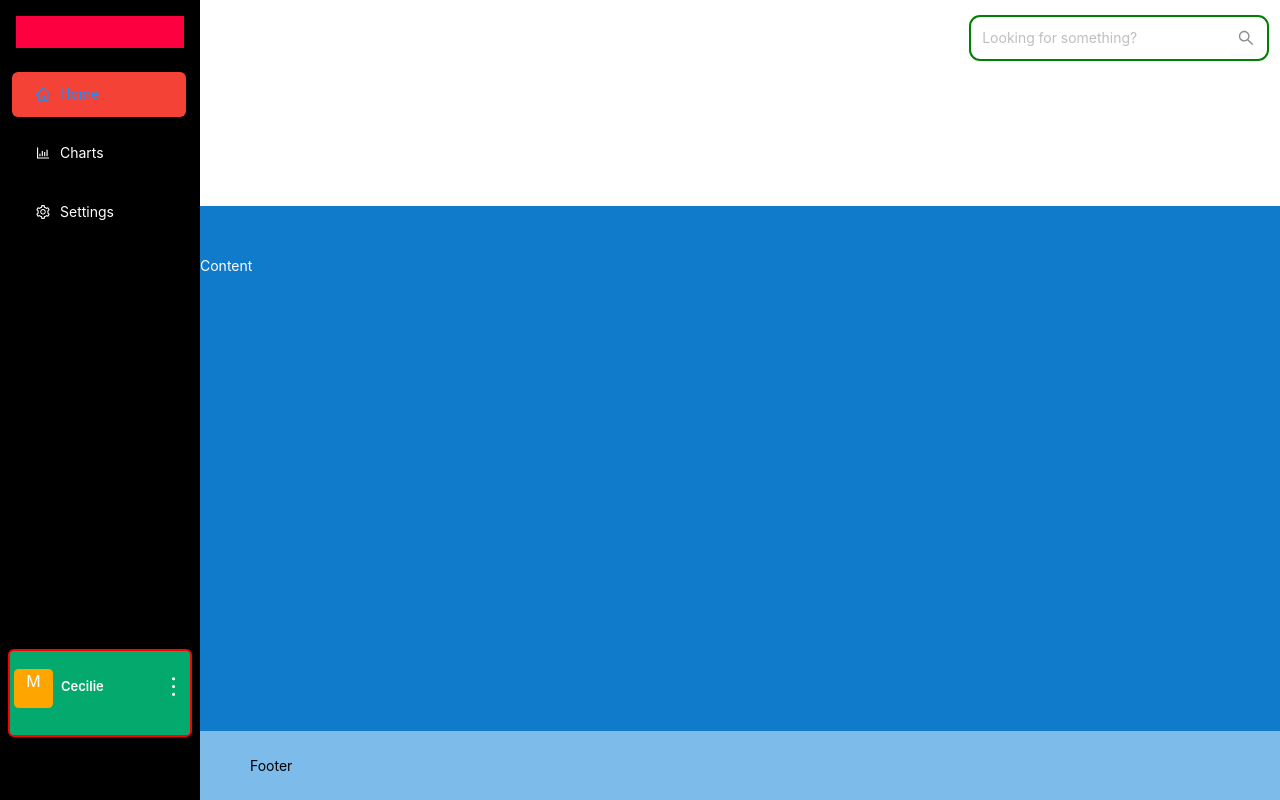
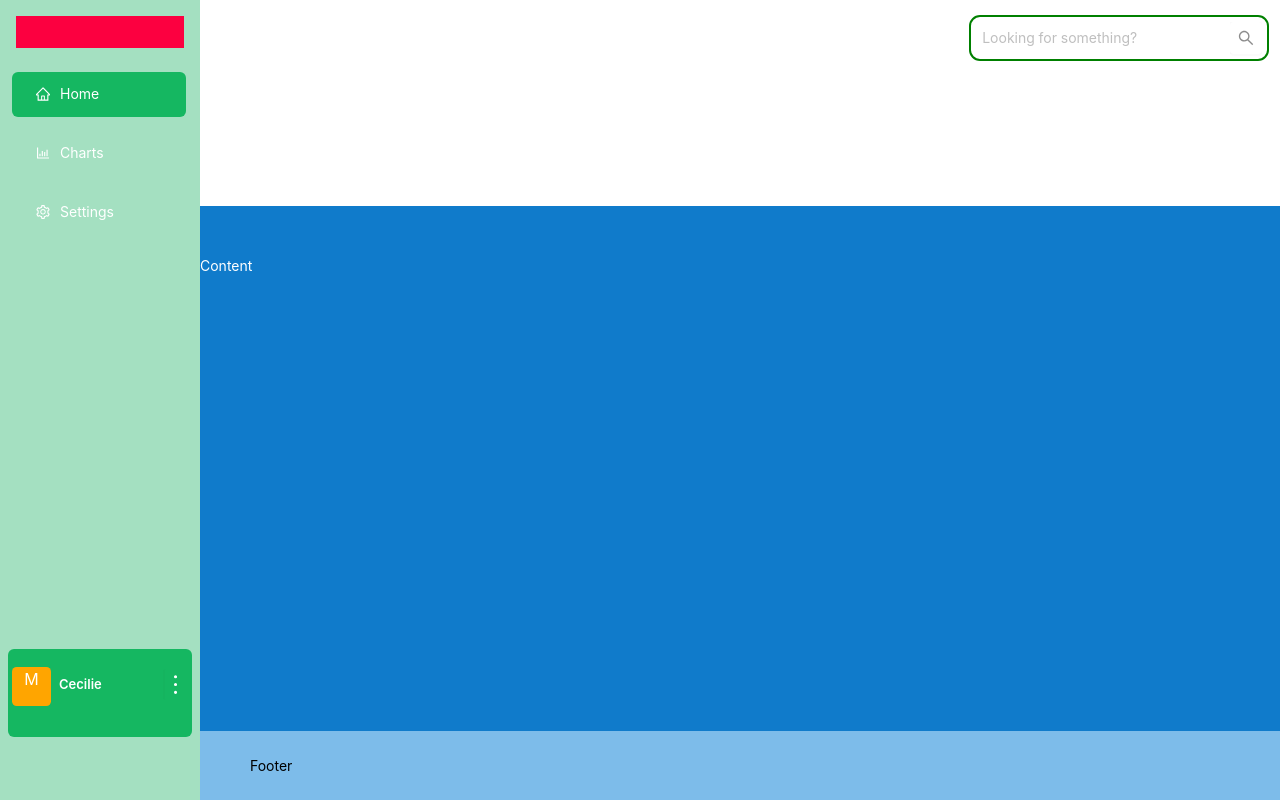
Before and after one commit to COS301-SE-2021/Integrated-Data-Intelligence-Suite, a React (Create React App) app in the folder frontend/: page / in a window 1280 px wide. Built offline with nearby package versions, Linux system fonts and the light colour scheme.

Commit message:
Added Preliminary two-tone color scheme to sidebar

```diff
--- a/frontend/src/styles/general.css
+++ b/frontend/src/styles/general.css
@@ -107,7 +107,7 @@ body {
 /********************* Sidebar  ***************************/
 /************Found in the top right corner********************/
 #sidebar_div {
-    background: black;
+    background: #A4E0C1;
 }
 
 #sidebar_menu {
@@ -135,17 +135,28 @@ body {
 /*When a Sidebar Menu item when it has been selected(clicked)*/
 #sidebar_menu > li.ant-menu-item-selected {
     border: 0;
-    background: #f44336;
+    background: #15B761;
+    color: white;
 }
 
 /*When a Sidebar Menu item when it has been Hovered over*/
 #sidebar_menu > li.ant-menu-item-active {
     border: 0;
-    background: #f44336;
+    color: #15B761;
+}
+/*Hovering over a menu item that has been selected*/
+#sidebar_menu > li.ant-menu-item-active.ant-menu-item-selected {
+    border: 0;
+    color: white;
 }
 
+
+
+
+/**/
 #sidebar_menu > li.ant-menu-item::after{
     border:0;
+    color: white;
 }
 
 
@@ -156,9 +167,9 @@ body {
     bottom: -50vh;
     height: 11%;
     /* color: black; */
-    background: #04AA6D;
-    /* border: 0; */
-    border: 2px solid red;
+    background: #15B761;
+     border: 0;
+    /*border: 2px solid red;*/
     margin-left: 8px;
     margin-right: 8px;
     border-radius: 6px;
```
